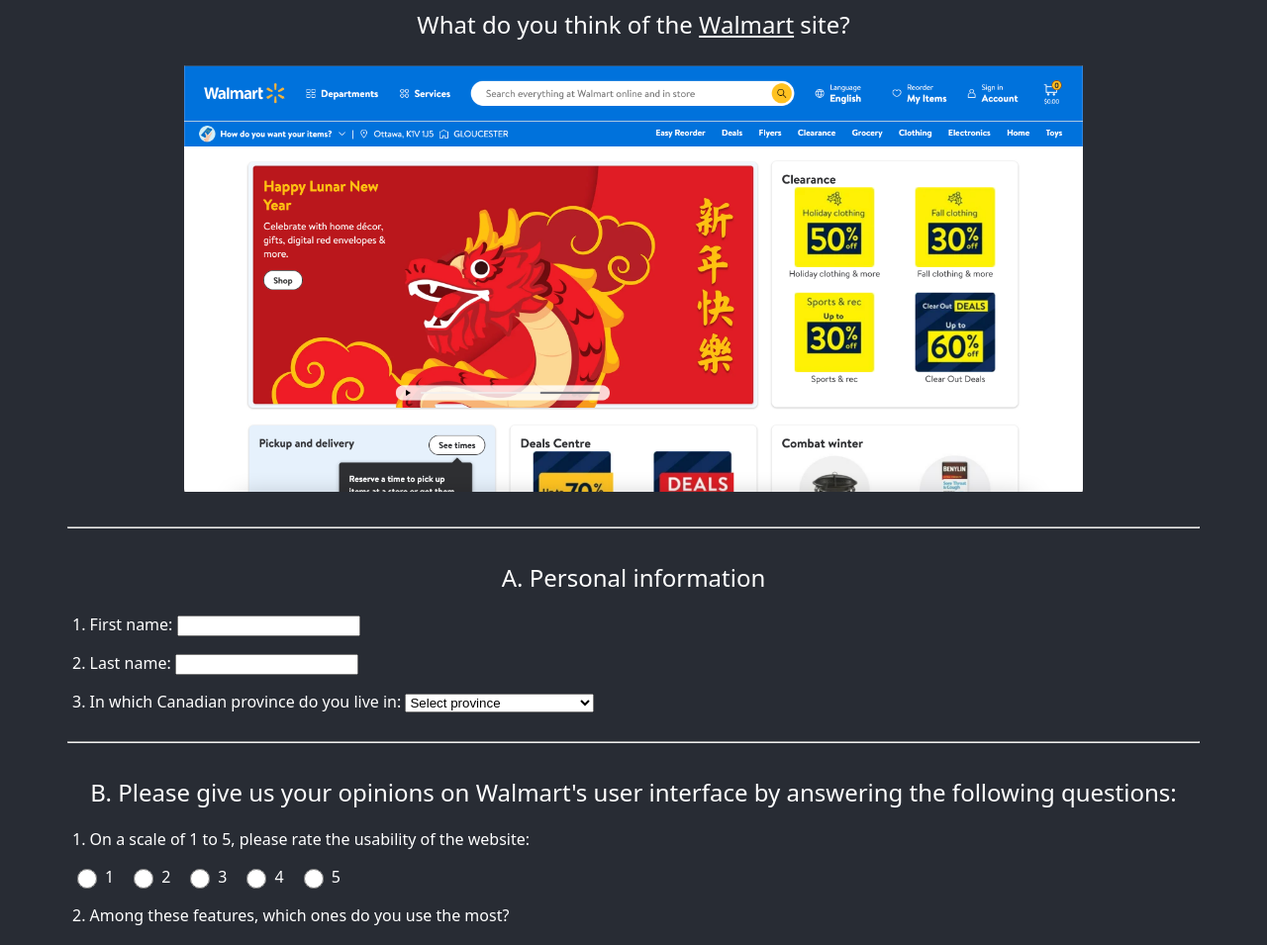
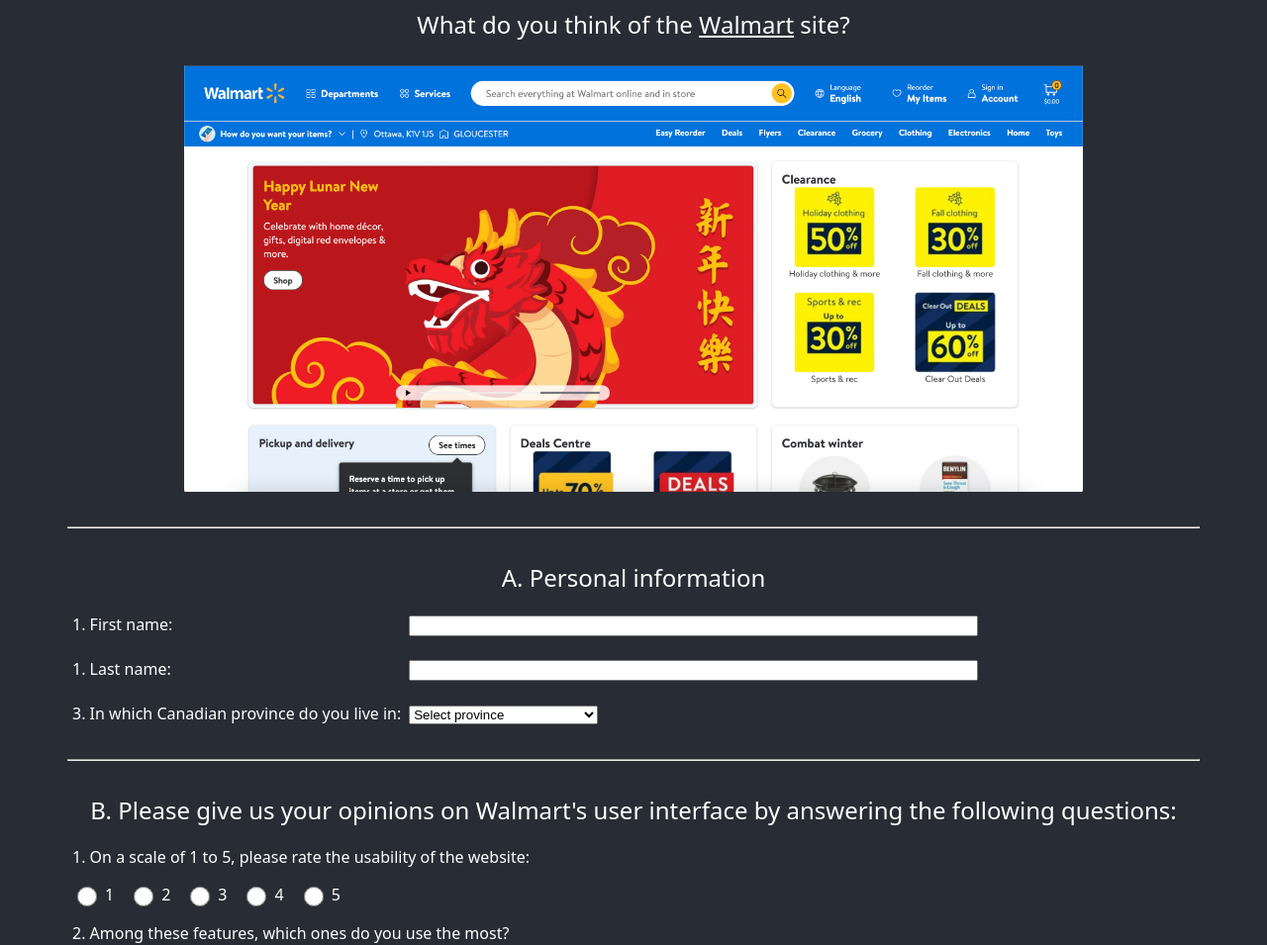
Before and after one commit to SEG3125-Group9/Lab1, a plain HTML site: page index.html in a window 1280 px wide. Shown: the part 145-1100 px from the top of the page at 99% size. Drawn offline with Linux system fonts and the light colour scheme.

Commit message:
use of <div> tags to make the questions uniform

```diff
--- a/index.html
+++ b/index.html
@@ -20,10 +20,27 @@
     <hr>
     <div class="info-question">
       <h2>A. Personal information </h2>
-      <p> 1. First name: <input type="text" name="firstname"></p>
-      <p> 2. Last name: <input type="text" name="lastname"></p>
-      <p>
-        3. In which Canadian province do you live in:
+      <div class="text-container">
+        <div class="label-container">
+           <label for="fname">1. First name: </label>
+        </div>
+       <div class="box-container">
+         <input style="width:100%" type="text" id="fname" name="fname"><br><br>
+       </div>
+      </div>
+      <div class="text-container">
+       <div class="label-container">
+          <label for="lname">1. Last name: </label>
+        </div>
+        <div class="box-container">
+          <input style="width:100%" type="text" id="lname" name="lname"><br><br>
+        </div>
+      </div>
+      <div class="text-container">
+        <div class="label-container">
+          <p style="margin: 0px">3. In which Canadian province do you live in:</p>
+        </div>
+        <div class="province-container" style="align-content: center;">
           <select name="province" id="province">
             <option disabled selected>Select province</option>
             <option value="AB">Alberta</option>
@@ -40,8 +57,11 @@
             <option value="SK">Saskatchewan</option>
             <option value="YT">Yukon</option>
           </select>
-      </p>
         </div>
+      </div>
+    </div>
+    <br>
+
     <hr>
     <div class="ui-question">
       <h2>B. Please give us your opinions on Walmart's user interface by answering the following questions:</h2>
--- a/survey.css
+++ b/survey.css
@@ -162,3 +162,18 @@
   padding: 5px;
   border: none;
 }
+
+.text-container{
+  display:flex;
+  flex-direction: row;
+  width: auto;
+
+}
+
+.label-container{
+  width: 30%;
+}
+
+.box-container{
+  width: 50%;
+}
```
Lines whose indentation alone changed are shown as unchanged.
